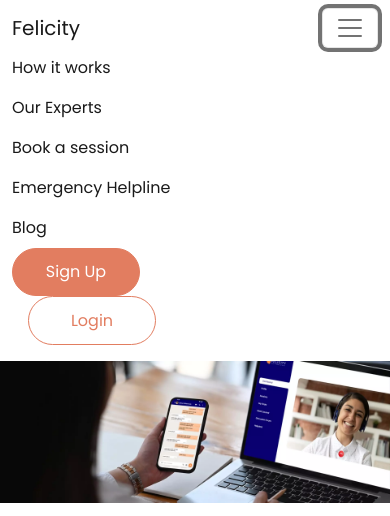
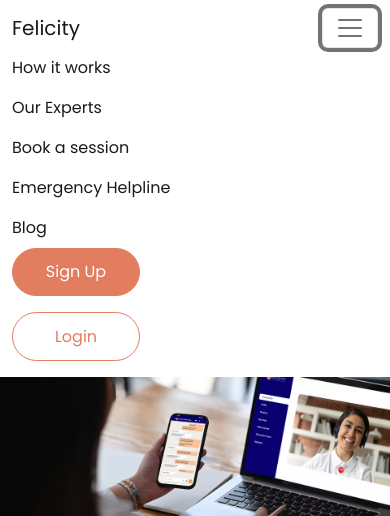
Before and after one commit to DoDoxD1/get-over-it, a plain HTML site: page index.html in a window 390 px wide. Both pictures are taken after a click on the button 350 px from the left and 28 px from the top of the page. Shown: the top 516 px of the page. Drawn offline with nearby package versions, Linux system fonts and the light colour scheme.

Commit message:
responsive menu

```diff
--- a/styles.css
+++ b/styles.css
@@ -123,7 +123,10 @@
 }
 
 @media only screen and (max-width: 900px) {
-
+    .btn-outline-primary{
+        margin-top: 1rem;
+        margin-left: 0rem;
+    }
     .heading{
         text-align: center;
     }
@@ -132,7 +135,7 @@
     }
     #top{
         /* display: none !important; */
-        margin-top: -18rem;
+        margin-top: -17rem;
         width: 30rem;
     }
     #sign-up{
@@ -154,6 +157,7 @@
 }
 
 @media only screen and (max-width: 600px) {
+
     .connect-content{
         margin-left: 0rem;
         width: 22rem;
```
